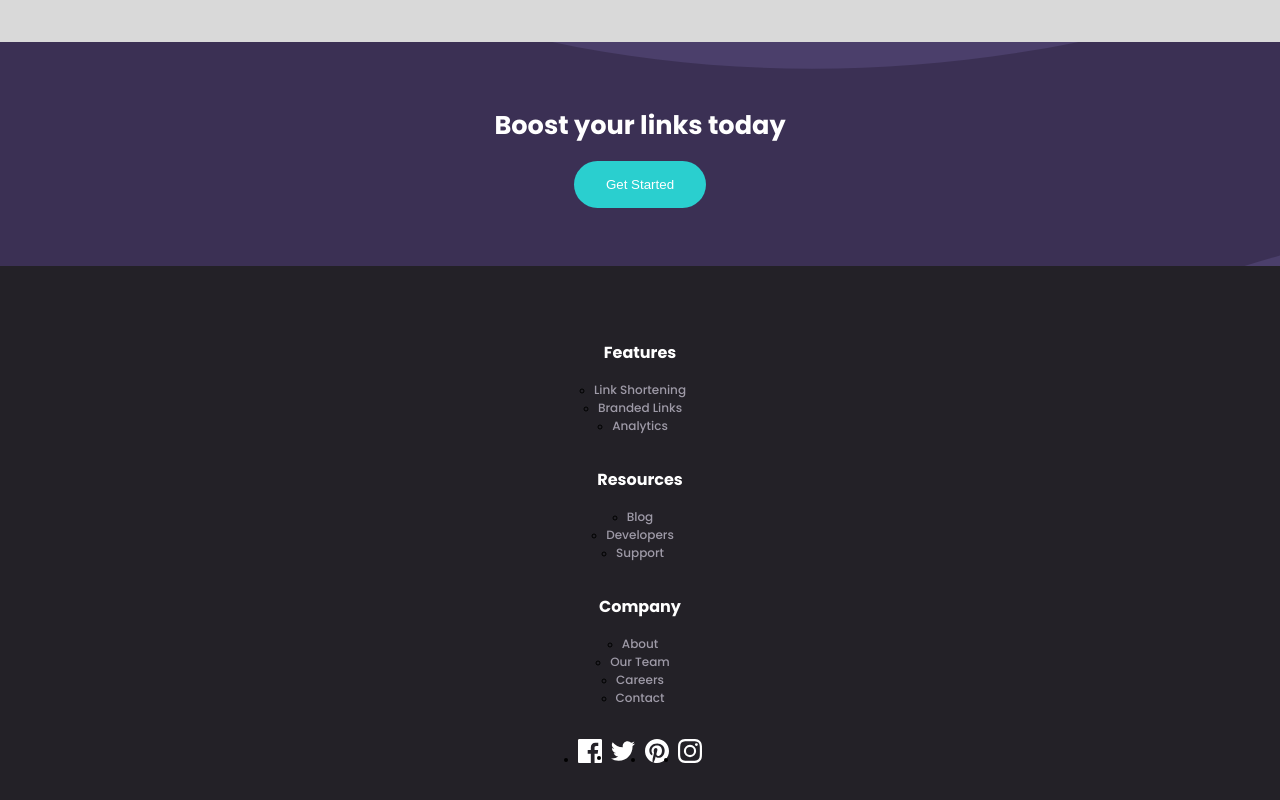
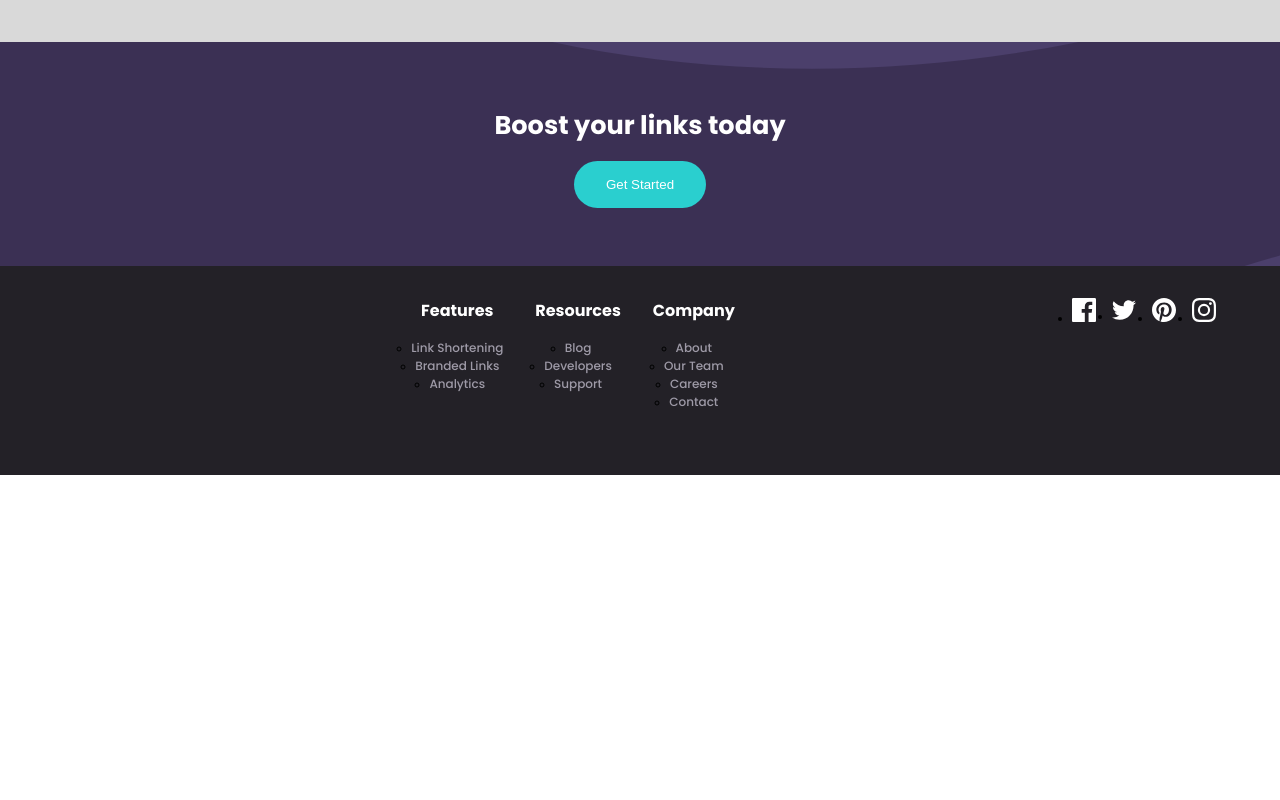
Before and after one commit to riwepo/fem-url-shortening-api-landing-page, a React (Create React App) app: page / in a window 1280 px wide. Shown: the part 1161-1961 px from the top of the page. After the commit the page ends 1636 px from the top, so only its background shows below. Built offline with nearby package versions, Linux system fonts and the light colour scheme; some icons are missing.

Commit message:
style for desktop

```diff
--- a/src/components/footer/Footer.module.css
+++ b/src/components/footer/Footer.module.css
@@ -22,3 +22,16 @@
   margin-bottom: 2rem;
   color: var(--white-color);
 }
+
+@media (min-width: 768px) {
+  .container {
+    align-items: stretch;
+  }
+  .contentContainer {
+    margin-left: 4rem;
+    margin-right: 4rem;
+    flex-direction: row;
+    justify-content: space-between;
+    align-items: flex-start;
+  }
+}
--- a/src/components/footer/FooterItemList.module.css
+++ b/src/components/footer/FooterItemList.module.css
@@ -0,0 +1,4 @@
+.list {
+  display: flex;
+  flex-direction: row;
+}
--- a/src/components/footer/FooterSocialsList.module.css
+++ b/src/components/footer/FooterSocialsList.module.css
@@ -14,3 +14,10 @@
 .icon:active {
   color: var(--cyan-tint-color);
 }
+
+@media (min-width: 768px) {
+  .list {
+    width: auto;
+    gap: 1rem;
+  }
+}
```
